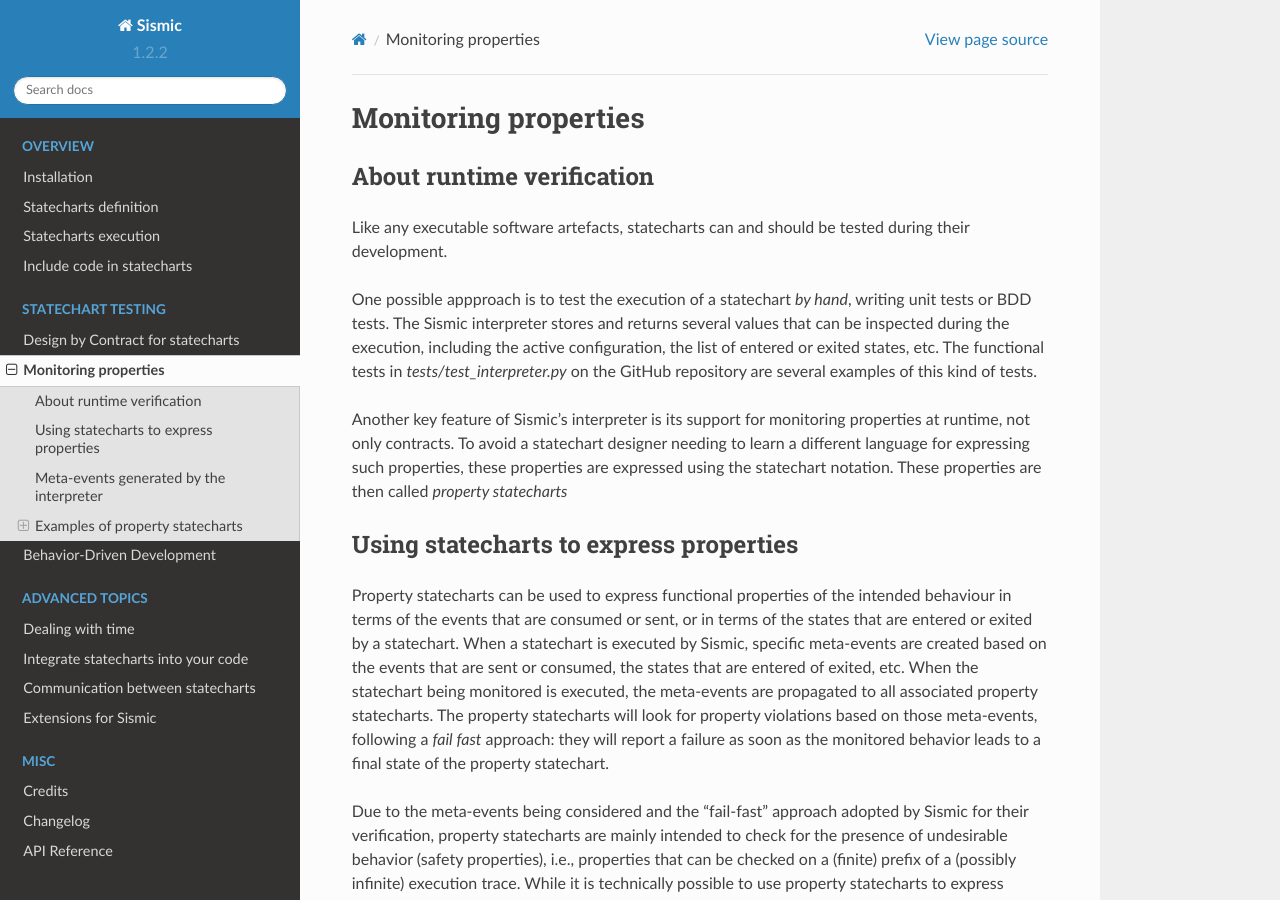
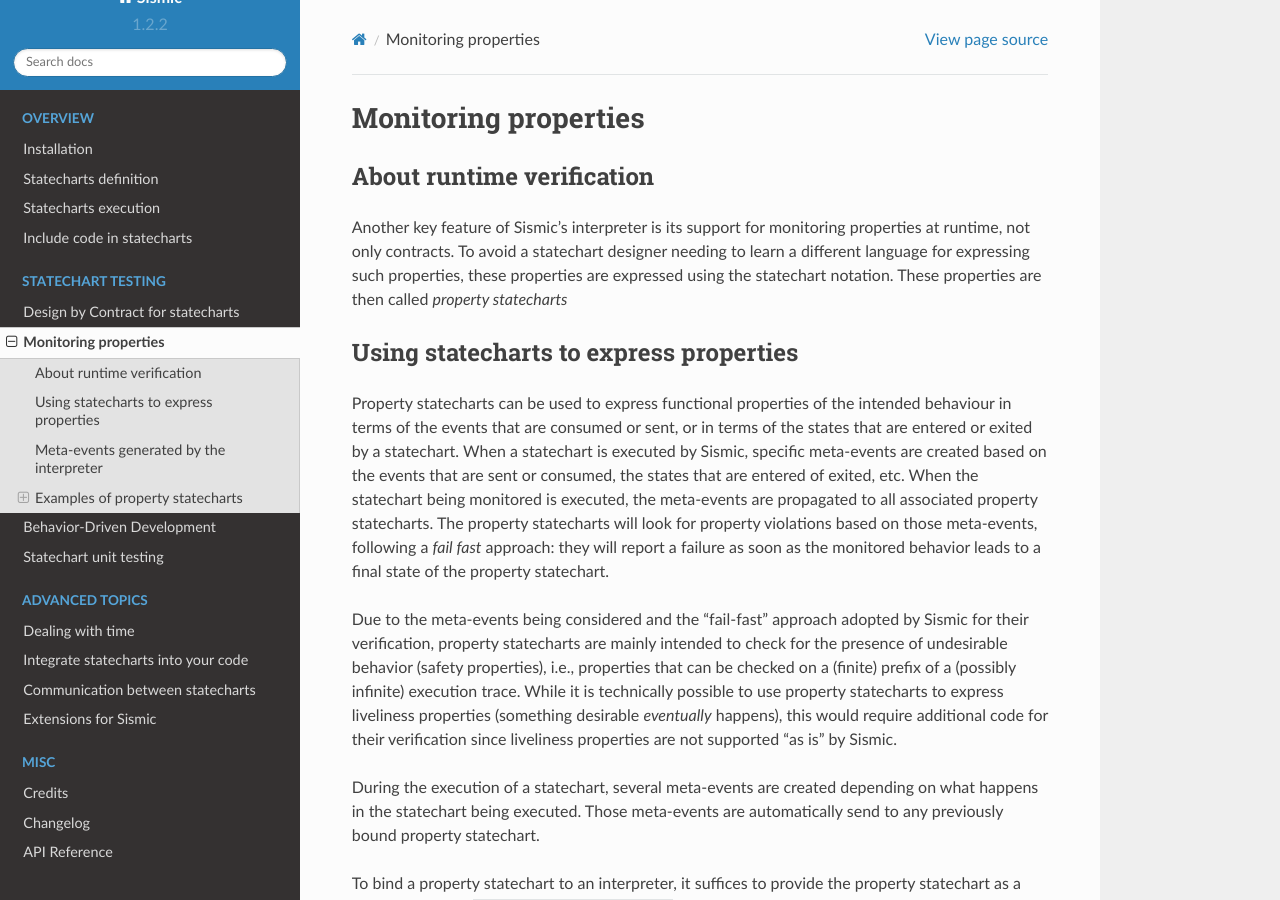
Before and after one commit to AlexandreDecan/sismic, a Sphinx documentation site: the page built from docs/properties.rst, in a window 1280 px wide and 900 px high. Built offline with Sphinx 7.4.7 and the Read the Docs theme 2.0.0, drawn with Linux system fonts in a browser that asks for light colours.

Commit message:
Doc about testing

```diff
--- a/README.rst
+++ b/README.rst
@@ -28,8 +28,7 @@
 - A design-by-contract approach for statecharts: contracts can be specified to express invariants, pre- and postconditions on states and transitions
 - Runtime checking of behavioral properties expressed as statecharts
 - Built-in support for behavior-driven development
-- Synchronous and asynchronous simulation, in real time or simulated time
-- Support for communication between statecharts and co-simulation
+- Support for communication between statecharts
 - Statechart visualization using `PlantUML <http://www.plantuml.com/plantuml>`__
 
 Some experimental features are also available as `feature branches <https://github.com/AlexandreDecan/sismic/issues?q=is%3Aopen+is%3Aissue+label%3A%22feature+branch%22>`__.
--- a/docs/execution.rst
+++ b/docs/execution.rst
@@ -289,7 +289,7 @@
 Observing the execution
 -----------------------
 
-The interpreter is fully observable during its execution. It provides many public and private attributes
+The interpreter is fully observable during its execution. It provides many methods and attributes
 that can be used to see what happens. In particular:
 
  - The :py:meth:`~sismic.interpreter.Interpreter.execute_once` (resp. :py:meth:`~sismic.interpreter.Interpreter.execute`)
--- a/docs/index.rst
+++ b/docs/index.rst
@@ -41,8 +41,7 @@
 - A design-by-contract approach for statecharts: contracts can be specified to express invariants, pre- and postconditions on states and transitions
 - Runtime checking of behavioral properties expressed as statecharts
 - Built-in support for behavior-driven development
-- Synchronous and asynchronous simulation, in real time or simulated time
-- Support for communication between statecharts and co-simulation
+- Support for communication between statecharts
 - Statechart visualization using `PlantUML <http://www.plantuml.com/plantuml>`__
 
 Some experimental features are also available as `feature branches <https://github.com/AlexandreDecan/sismic/issues?q=is%3Aopen+is%3Aissue+label%3A%22feature+branch%22>`__.
--- a/docs/properties.rst
+++ b/docs/properties.rst
@@ -6,13 +6,6 @@
 
 About runtime verification
 --------------------------
-
-Like any executable software artefacts, statecharts can and should be tested during their development.
-
-One possible appproach is to test the execution of a statechart *by hand*, writing unit tests or BDD tests.
-The Sismic interpreter stores and returns several values that can be inspected during the execution, including
-the active configuration, the list of entered or exited states, etc.
-The functional tests in *tests/test_interpreter.py* on the GitHub repository are several examples of this kind of tests.
 
 Another key feature of Sismic's interpreter is its support for monitoring properties at runtime, not only contracts.
 To avoid a statechart designer needing to learn a different language for expressing such properties,
```
Also changed, not shown: other parts of docs/index.rst (+1 -0 lines), docs/api/testing.rst (added, +9 -0 lines), docs/unittests.rst (added, +28 -0 lines).
